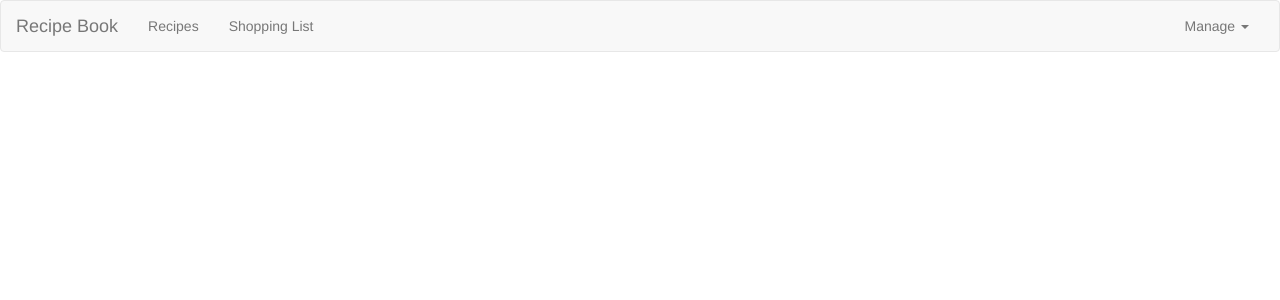
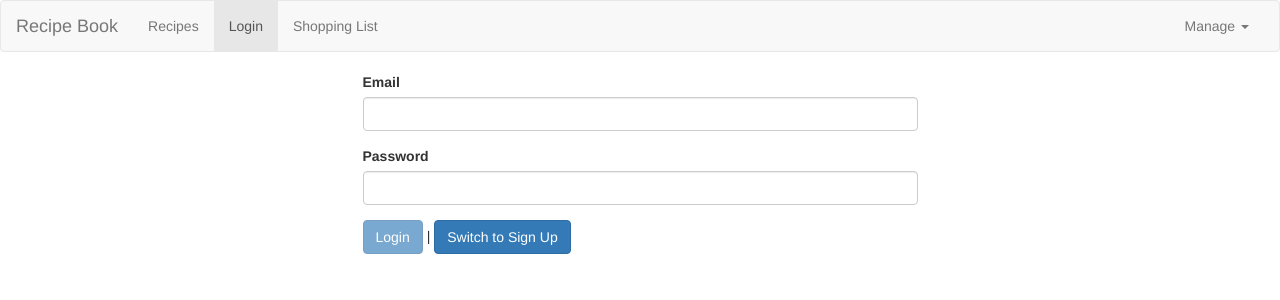
Before and after one commit to carsonmagnuson/RecipesProject, an Angular app: page /auth in a window 1280 px wide. Before the commit this address led to /. Shown: the top 300 px of the page. Built offline with nearby package versions, Linux system fonts and the light colour scheme.

Commit message:
began authentication

```diff
--- /dev/null
+++ b/src/app/Auth/auth.component.html
@@ -0,0 +1,39 @@
+<div class="row">
+  <div class="col-xs-12 col-md-6 col-md-offset-3">
+    <form #authForm="ngForm" (ngSubmit)="onSubmit(authForm)">
+      <div class="form-group">
+        <label for="email">Email</label>
+        <input
+          type="email"
+          id="email"
+          class="form-control"
+          ngModel
+          name="email"
+          required
+          email>
+      </div>
+      <div class="form-group">
+        <label for="password">Password</label>
+        <input
+          type="password"
+          id="password"
+          class="form-control"
+          ngModel
+          name="password"
+          required
+          minlength="6">
+      </div>
+      <div>
+        <button
+          class="btn btn-primary"
+          type="submit"
+          [disabled]="!authForm.valid">
+          {{ isLoginMode ? 'Login' : 'Sign Up'}}
+        </button> |
+        <button class="btn btn-primary" type="button" (click)="onSwitchMode()">
+          Switch to {{ isLoginMode ? 'Sign Up' : 'Login'}}
+        </button>
+      </div>
+    </form>
+  </div>
+</div>
--- /dev/null
+++ b/src/app/Auth/auth.component.ts
@@ -0,0 +1,38 @@
+import {Component} from "@angular/core";
+import {NgForm} from "@angular/forms";
+import {AuthService} from "./auth.service";
+
+@Component({
+  selector: 'app-auth',
+  templateUrl: './auth.component.html'
+})
+export class AuthComponent {
+  isLoginMode = true;
+
+  constructor(private authService: AuthService) {
+  }
+
+  onSwitchMode() {
+    this.isLoginMode = !this.isLoginMode;
+  }
+
+  onSubmit(form: NgForm) {
+    if (!form.valid) {
+      return;
+    }
+    const email = form.value.email;
+    const password = form.value.password;
+
+    if (this.isLoginMode) {
+      // ...
+    } else {
+      this.authService.signup(email, password)
+        .subscribe(resData => {
+          console.log(resData);
+        }, error => {
+          console.log(error);
+        });
+    }
+    form.reset();
+  }
+}
--- /dev/null
+++ b/src/app/Auth/auth.service.ts
@@ -0,0 +1,29 @@
+import {Injectable} from "@angular/core";
+import {HttpClient} from "@angular/common/http";
+
+interface AuthResponseData {
+  kind: string;
+  idToken: string;
+  email: string;
+  refreshToken: string;
+  expiresIn: string;
+  localId: string;
+}
+
+@Injectable({providedIn: 'root'})
+export class AuthService {
+
+  constructor(private http: HttpClient) {
+  }
+
+  signup(email: string, password: string) {
+    return this.http.post<AuthResponseData>(
+      'https://identitytoolkit.googleapis.com/v1/accounts:signUp?key=AIzaSyBaOUoq8sHnSLBvmPQZLZOQ9V63Tjhux_4',
+      {
+        email: email,
+        password: password,
+        returnSecureToken: true
+      }
+    );
+  }
+}
--- a/src/app/app-routing.module.ts
+++ b/src/app/app-routing.module.ts
@@ -6,6 +6,7 @@
 import {RecipeStartComponent} from "./recipes/recipe-start/recipe-start.component";
 import {RecipeEditComponent} from "./recipes/recipse-edit/recipe-edit.component";
 import {RecipesResolverService} from "./recipes/recipes-resolver.service";
+import {AuthComponent} from "./Auth/auth.component";
 
 const appRoutes: Routes = [
   {path: '', redirectTo: '/recipes', pathMatch: 'full'},
@@ -16,7 +17,8 @@
       {path: ':id', component: RecipeDetailComponent, resolve: [RecipesResolverService]},
       {path: ':id/edit', component: RecipeEditComponent, resolve: [RecipesResolverService]}
     ]},
-  {path: 'shopping-list', component: ShoppingListComponent}
+  {path: 'shopping-list', component: ShoppingListComponent},
+  {path: 'auth', component: AuthComponent}
 ];
 
 @NgModule({
--- a/src/app/app.module.ts
+++ b/src/app/app.module.ts
@@ -15,6 +15,7 @@
 import { RecipeStartComponent } from './recipes/recipe-start/recipe-start.component';
 import { RecipeEditComponent } from './recipes/recipse-edit/recipe-edit.component';
 import {HttpClientModule} from "@angular/common/http";
+import {AuthComponent} from "./Auth/auth.component";
 
 @NgModule({
   declarations: [
@@ -28,7 +29,8 @@
     ShoppingEditComponent,
     DropdownDirective,
     RecipeStartComponent,
-    RecipeEditComponent
+    RecipeEditComponent,
+    AuthComponent
   ],
   imports: [
     BrowserModule,
--- a/src/app/header/header.component.html
+++ b/src/app/header/header.component.html
@@ -9,6 +9,7 @@
     <div class="navbar-collapse" [class.collapse]="collapsed" (window:resize)="collapsed = true">
       <ul class="nav navbar-nav">
         <li routerLinkActive="active"><a [routerLink]="['/recipes']">Recipes</a></li>
+        <li routerLinkActive="active"><a [routerLink]="['/auth']">Login</a></li>
         <li routerLinkActive="active"><a [routerLink]="['/shopping-list']">Shopping List</a></li>
       </ul>
       <ul class="nav navbar-nav navbar-right">
```
